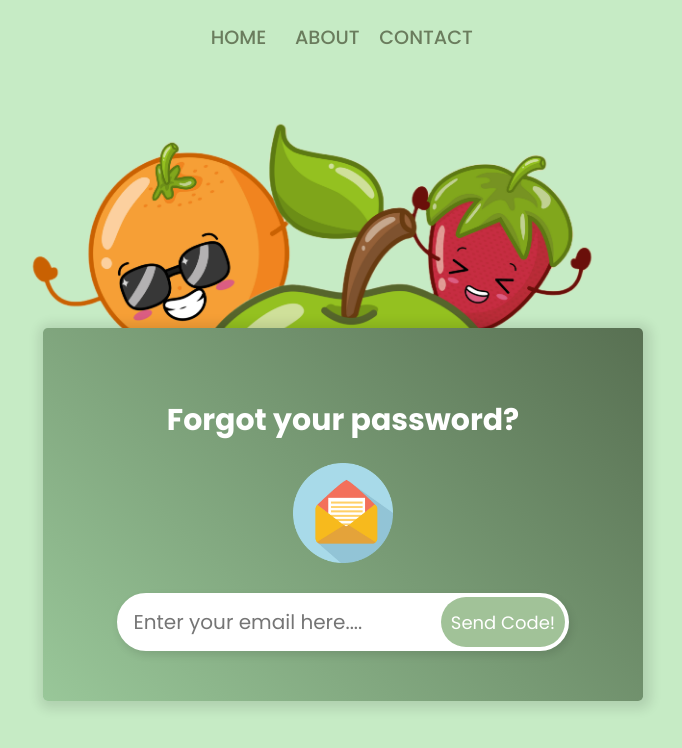
After one commit to AndreiGalan/TWProject, a PHP site: page /html/SendMail.html in a window 1280 px wide. The commit adds this page. Shown: the top 748 px of the page, without its empty margins (305-987 px from the left). Run offline with PHP 8.4, Linux system fonts and the light colour scheme; some libraries are stand-ins or nearby versions.

Commit message:
Added Send mail for code Page+some features

```diff
--- a/css/headerV2.css
+++ b/css/headerV2.css
@@ -10,7 +10,7 @@
   }
 
   .navMenu a {
-    color: #A4BC92;
+    color: #6a7c5d;
     text-decoration: none;
     font-weight: bold;
     font-size: 1.2em;
--- /dev/null
+++ b/css/sendmail.css
@@ -0,0 +1,135 @@
+@import url("https://fonts.googleapis.com/css2?family=Montserrat:wght@400;500;600;700&display=swap");
+* {
+  font-family: "Poppins";
+}
+
+body {
+  width: 100%;
+  top: 100px;
+  overflow: auto;
+  display: flex;
+  justify-content: center;
+  align-items: center;
+  background: #C6EBC5;
+  text-decoration: none;
+  min-height: 10px;
+  max-height: 800px;
+  background-image: url("../images/fruits.png");
+    background-position: center;
+  background-size: 50%;
+  background-repeat: no-repeat;
+}
+.navMenu a:focus{
+  outline: solid #C6EBC5;
+}
+input::-ms-reveal,
+input::-ms-clear {
+  display: none;
+}
+img{
+  margin-left: auto;
+  margin-right: auto;
+  width: 100px;
+  height: 100px;
+}
+
+.content{
+    width:444px;
+    height:50px;
+    background-color:white;
+    border: 4px solid white;
+    box-shadow: 2px 4px 8px 0 rgba(0,0,0,0.11);
+    border-radius:100px;
+    margin:auto;
+    margin-top: 25px;
+  }
+  .email{
+    height:50px;
+    background-color:black;
+    padding:0px 5px 0px 10px;
+    width:300px;
+    caret-color:#A1C298;
+    background-color:white;
+    font-size:20px;
+    color:#383838;
+    outline-style:none;
+    border:none;
+    border-radius:100px;
+  }
+  .btn{
+    height:50px;
+    width: 124px;
+    background-color:#A1C298;
+    border:none;
+    font-size:18px;
+    border-radius:100px;
+    float:right;
+    color:white;
+  }
+
+  .btn:hover{
+    background-color:#576d51;
+  }
+  .email:hover{
+    background-color:#f2f2f2;
+  }
+  .email:focus{
+    background-color:#f2f2f2;
+  }
+
+  .container{
+    margin-top: 25%;
+    font-family:"Open Sans", serif;
+    text-align:center;
+    width:500px;
+    color:white;
+    height:auto;
+    background: #A1C298;
+    background: -webkit-linear-gradient(45deg, #83a583, #6b8863);
+    background: linear-gradient(45deg, #99c799, #587052);
+    border-radius:0.3rem;
+    box-shadow: 2px 2px 12px 6px rgba(0,0,0,0.11);
+    padding:50px 50px 50px 50px;
+  }
+  .spam{
+    color:#f2f2f2;
+    font-size:16px;
+    padding:3px;
+  }
+  h1{
+    font-size:30px
+  }
+  @media (max-width:500px){
+    body{
+      margin-top:50px;
+    }
+    .container{
+      width:99vw;
+      height:auto;
+      padding: 0px 10px 0px 10px;
+    }
+    .content{
+      display:inline-flex;
+      width: 95vw;
+      height:auto;
+      margin:0;
+      flex-wrap:wrap;
+      border-radius:0.2rem;
+    }
+    .btn{
+      width:100%;
+      border-radius:0.2rem;
+    }
+    .email{
+      width:90vw;
+      border-radius:0.2rem;
+    }
+    h1{
+      font-size:24px;
+      width:100%;
+    }
+    .spam{
+      font-size:14px;
+      width:100%;
+    }
+  }
--- a/html/Login.html
+++ b/html/Login.html
@@ -24,14 +24,14 @@
     <label for="email">Email Address</label>
     <div class="sec-2">
       <ion-icon name="mail-outline"></ion-icon>
-      <input type="email" name="email" placeholder="username@gmail.com" id="email" style="background-color: #EEEEEE;"/>
+      <input type="email" name="email" placeholder="username@gmail.com" id="email" style="background-color: #EEEEEE;" required>
     </div>
   </div>
   <div class="password">
     <label for="password">Password</label>
     <div class="sec-2">
       <ion-icon name="lock-closed-outline" ></ion-icon>
-      <input class="pas" type="password" name="password" id="password" style="background-color: #EEEEEE;" />
+      <input class="pas" type="password" name="password" id="password" style="background-color: #EEEEEE;" required>
       <i class="bi bi-eye-slash" id="togglePassword" ></i>
     </div>
     <script src="../js/showPassword.js"></script>
--- /dev/null
+++ b/html/SendMail.html
@@ -0,0 +1,32 @@
+<!DOCTYPE html>
+<html lang="en" >
+<head>
+  <meta charset="UTF-8">
+  <meta name="viewport" content="width=device-width, initial-scale=1.0">
+  <title>Login</title>
+  <link rel = "icon" href = "../images/logo.png" type = "image/x-icon">
+  <script type="module" src="https://unpkg.com/ionicons@5.5.2/dist/ionicons/ionicons.esm.js"></script>
+<link rel='stylesheet' href='https://fonts.googleapis.com/css2?family=Poppins:ital,wght@0,100;0,200;0,300;0,400;0,500;0,600;0,700;0,800;0,900;1,100;1,200;1,300;1,400;1,500;1,600;1,700;1,800;1,900&amp;display=swap'>
+<link rel="stylesheet" href="../css/headerV2.css">
+<link rel="stylesheet" href="../css/sendmail.css">
+<link rel="stylesheet" href="https://cdn.jsdelivr.net/npm/bootstrap-icons@1.3.0/font/bootstrap-icons.css" />
+</head>
+<body>
+  <nav class="navMenu">
+    <a href="Home.html">Home</a>
+    <a href="AboutLogOut.html">About</a>
+    <a href="ContactLogOut.html">Contact</a>
+    <div class="dot"></div>
+  </nav>
+    <div class="container">
+        <h1>Forgot your password?</h1>
+        <img src="../images/mail.png">
+      <div class="content">
+        <form target="#">
+          <input class="email" type="email" id="email" placeholder="Enter your email here...." required>
+          <input class="btn" type="submit" value="Send Code!" id="btn">
+        </form>
+    </div>
+
+</body>
+</html>
```
Also changed, not shown: css/passwordcode.css (+41 -1 lines), html/Register.html (+6 -6 lines), images/carrot.png (added), images/fruits.png (added), images/mail.png (added).
